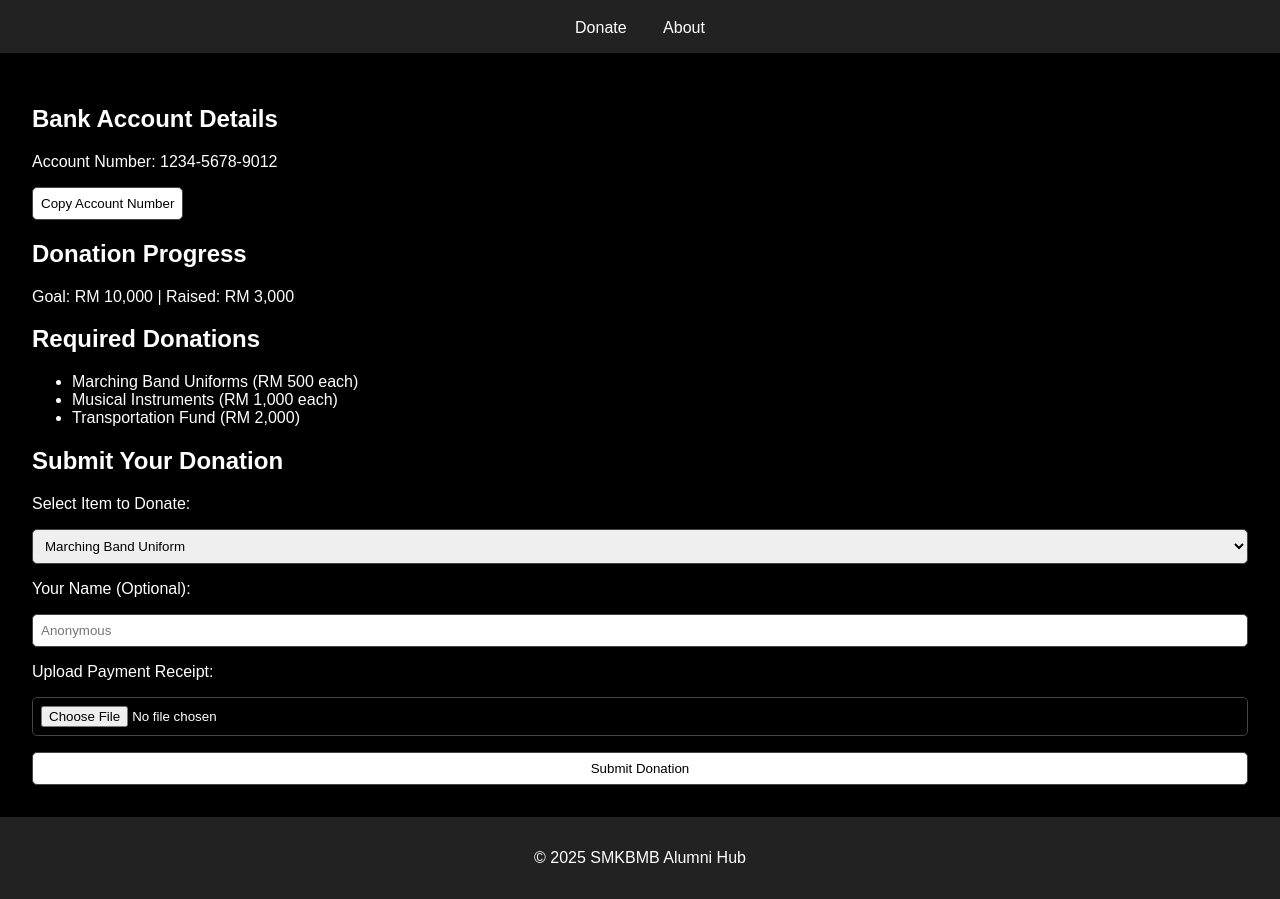
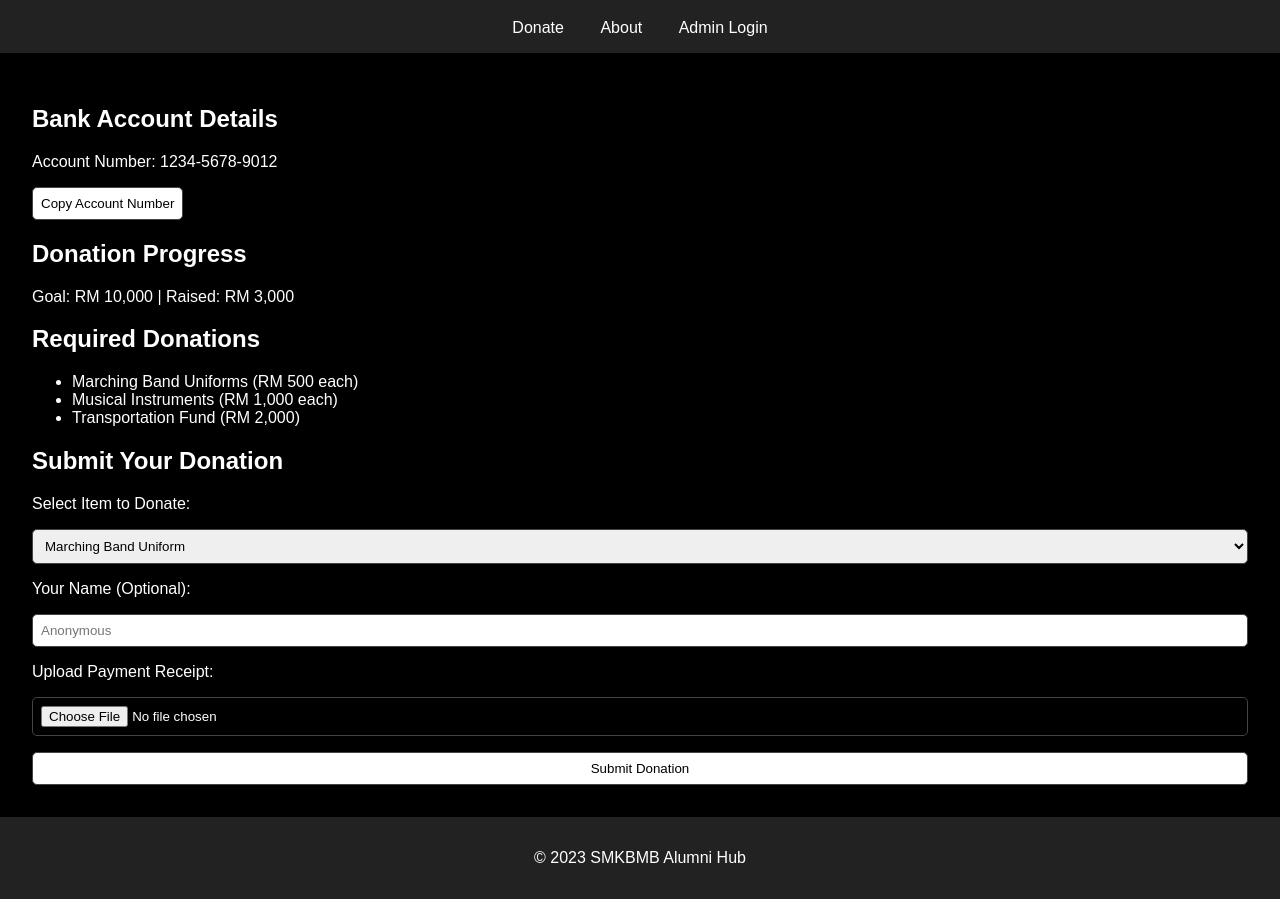
Before and after one commit to smkbmb/alumni-hub, a plain HTML site: page index.html in a window 1280 px wide. Shown: the part 77-976 px from the top of the page. Drawn offline with Linux system fonts and the light colour scheme.

Commit message:
Update index.html

```diff
--- a/index.html
+++ b/index.html
@@ -12,6 +12,7 @@
     <nav>
       <a href="index.html">Donate</a>
       <a href="about.html">About</a>
+      <a href="login.html" class="admin-login">Admin Login</a>
     </nav>
   </header>
 
@@ -61,7 +62,7 @@
   </main>
 
   <footer>
-    <p>&copy; 2025 SMKBMB Alumni Hub</p>
+    <p>&copy; 2023 SMKBMB Alumni Hub</p>
   </footer>
 
   <script src="script.js"></script>
```
